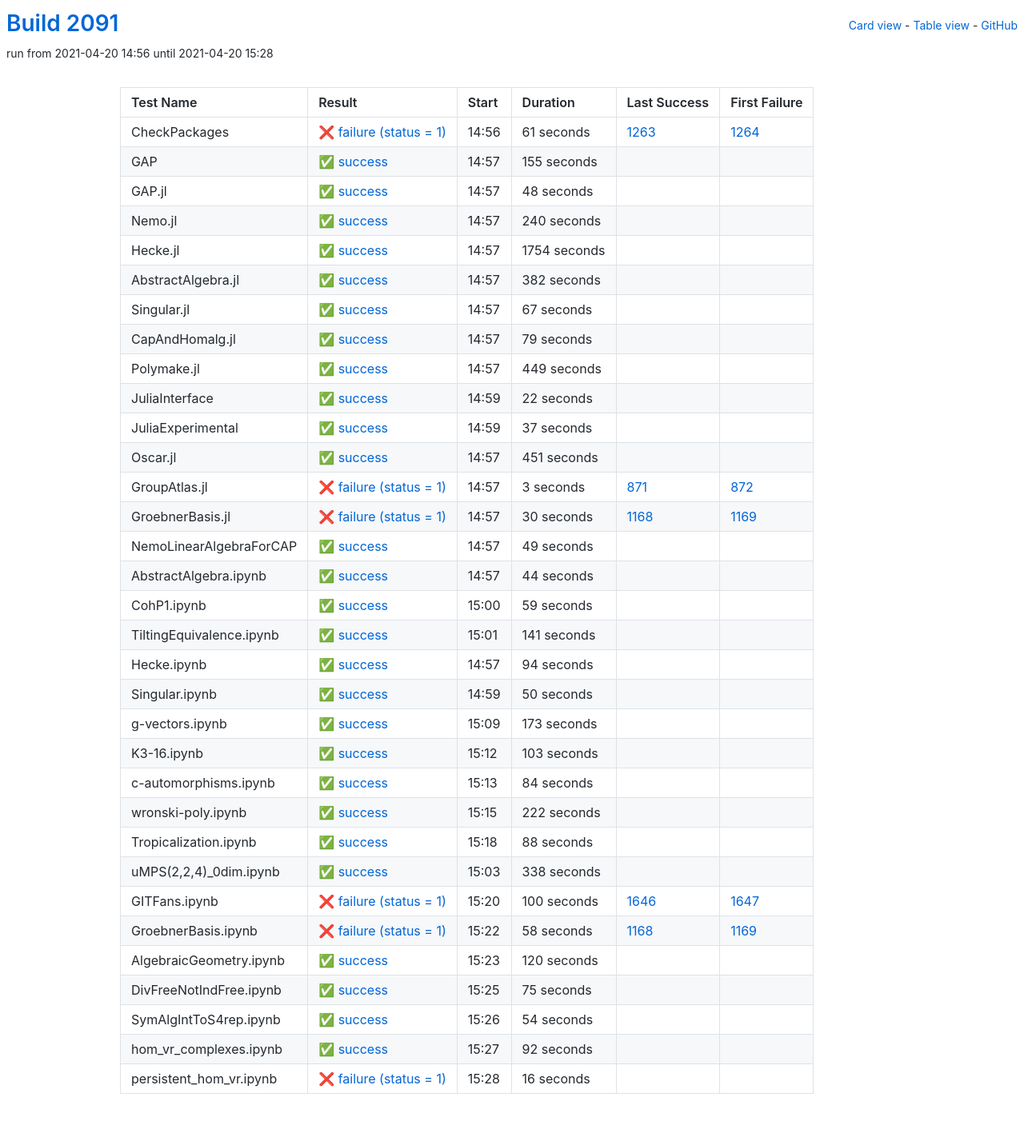
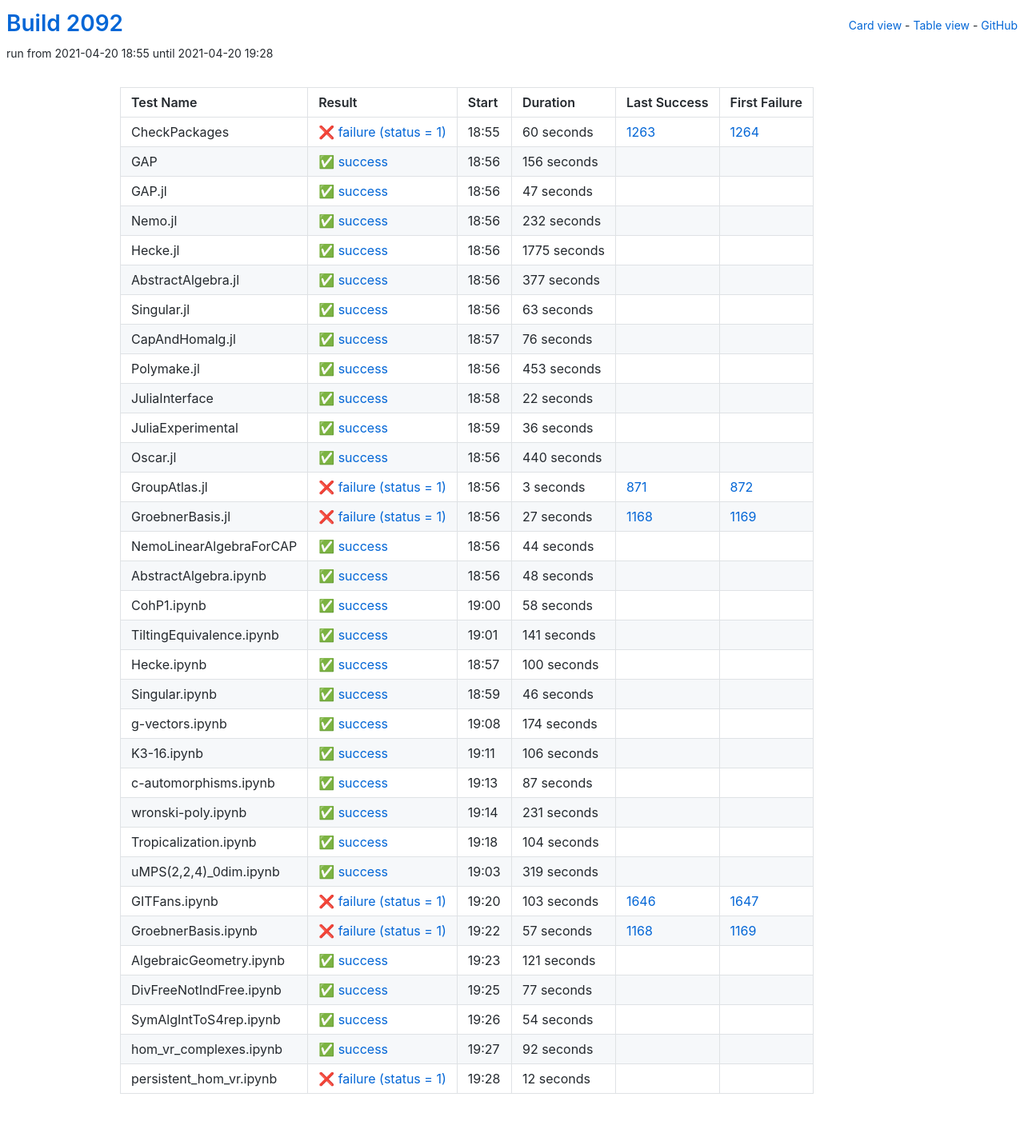
Before and after one commit to oscar-system/oscar-ci-status-stable, a Jekyll site: the page built from table.html, in a window 1280 px wide. Shown: the whole page at 80% size. Built offline with Jekyll 4.4.1, drawn with Linux system fonts in a browser that asks for light colours.

Commit message:
Build #2092

```diff
--- a/_data/ci.yml
+++ b/_data/ci.yml
@@ -1,6 +1,6 @@
 ---
-build: 2091
-build_url: https://oscarci.mathematik.uni-kl.de/job/oscar-stable/2091/
+build: 2092
+build_url: https://oscarci.mathematik.uni-kl.de/job/oscar-stable/2092/
 job: oscar-stable
 organization: oscar-system
 repo: oscar-ci-status-stable
@@ -8,116 +8,116 @@ repourl: https://github.com/oscar-system/oscar-ci-status-stable
 tests:
 - name: CheckPackages
   id: checkpackages
-  log: https://oscarci.mathematik.uni-kl.de/job/oscar-stable/2091/artifact/logs/build-2091/CheckPackages.log
-  start: 2021-04-20 14:56
+  log: https://oscarci.mathematik.uni-kl.de/job/oscar-stable/2092/artifact/logs/build-2092/CheckPackages.log
+  start: 2021-04-20 18:55
   success: false
   exitcode: 1
   status: failure
-  duration: 61
+  duration: 60
   last_success: 1263
   last_success_url: https://oscarci.mathematik.uni-kl.de/job/oscar-stable/1263/
   first_failure: 1264
   first_failure_url: https://oscarci.mathematik.uni-kl.de/job/oscar-stable/1264/
 - name: GAP
   id: gap
-  log: https://oscarci.mathematik.uni-kl.de/job/oscar-stable/2091/artifact/logs/build-2091/GAP.log
-  start: 2021-04-20 14:57
+  log: https://oscarci.mathematik.uni-kl.de/job/oscar-stable/2092/artifact/logs/build-2092/GAP.log
+  start: 2021-04-20 18:56
   success: true
   exitcode: 0
   status: success
-  duration: 155
+  duration: 156
   last_success: false
   last_success_url:
   first_failure: false
   first_failure_url:
 - name: GAP.jl
   id: gap-jl
-  log: https://oscarci.mathematik.uni-kl.de/job/oscar-stable/2091/artifact/logs/build-2091/GAP.jl.log
-  start: 2021-04-20 14:57
+  log: https://oscarci.mathematik.uni-kl.de/job/oscar-stable/2092/artifact/logs/build-2092/GAP.jl.log
+  start: 2021-04-20 18:56
   success: true
   exitcode: 0
   status: success
-  duration: 48
+  duration: 47
   last_success: false
   last_success_url:
   first_failure: false
   first_failure_url:
 - name: Nemo.jl
   id: nemo-jl
-  log: https://oscarci.mathematik.uni-kl.de/job/oscar-stable/2091/artifact/logs/build-2091/Nemo.jl.log
-  start: 2021-04-20 14:57
+  log: https://oscarci.mathematik.uni-kl.de/job/oscar-stable/2092/artifact/logs/build-2092/Nemo.jl.log
+  start: 2021-04-20 18:56
   success: true
   exitcode: 0
   status: success
-  duration: 240
+  duration: 232
   last_success: false
   last_success_url:
   first_failure: false
   first_failure_url:
 - name: Hecke.jl
   id: hecke-jl
-  log: https://oscarci.mathematik.uni-kl.de/job/oscar-stable/2091/artifact/logs/build-2091/Hecke.jl.log
-  start: 2021-04-20 14:57
+  log: https://oscarci.mathematik.uni-kl.de/job/oscar-stable/2092/artifact/logs/build-2092/Hecke.jl.log
+  start: 2021-04-20 18:56
   success: true
   exitcode: 0
   status: success
-  duration: 1754
+  duration: 1775
   last_success: false
   last_success_url:
   first_failure: false
   first_failure_url:
 - name: AbstractAlgebra.jl
   id: abstractalgebra-jl
-  log: https://oscarci.mathematik.uni-kl.de/job/oscar-stable/2091/artifact/logs/build-2091/AbstractAlgebra.jl.log
-  start: 2021-04-20 14:57
+  log: https://oscarci.mathematik.uni-kl.de/job/oscar-stable/2092/artifact/logs/build-2092/AbstractAlgebra.jl.log
+  start: 2021-04-20 18:56
   success: true
   exitcode: 0
   status: success
-  duration: 382
+  duration: 377
   last_success: false
   last_success_url:
   first_failure: false
   first_failure_url:
 - name: Singular.jl
   id: singular-jl
-  log: https://oscarci.mathematik.uni-kl.de/job/oscar-stable/2091/artifact/logs/build-2091/Singular.jl.log
-  start: 2021-04-20 14:57
+  log: https://oscarci.mathematik.uni-kl.de/job/oscar-stable/2092/artifact/logs/build-2092/Singular.jl.log
+  start: 2021-04-20 18:56
   success: true
   exitcode: 0
   status: success
-  duration: 67
+  duration: 63
   last_success: false
   last_success_url:
   first_failure: false
   first_failure_url:
 - name: CapAndHomalg.jl
   id: capandhomalg-jl
-  log: https://oscarci.mathematik.uni-kl.de/job/oscar-stable/2091/artifact/logs/build-2091/CapAndHomalg.jl.log
-  start: 2021-04-20 14:57
+  log: https://oscarci.mathematik.uni-kl.de/job/oscar-stable/2092/artifact/logs/build-2092/CapAndHomalg.jl.log
+  start: 2021-04-20 18:57
   success: true
   exitcode: 0
   status: success
-  duration: 79
+  duration: 76
   last_success: false
   last_success_url:
   first_failure: false
   first_failure_url:
 - name: Polymake.jl
   id: polymake-jl
-  log: https://oscarci.mathematik.uni-kl.de/job/oscar-stable/2091/artifact/logs/build-2091/Polymake.jl.log
-  start: 2021-04-20 14:57
+  log: https://oscarci.mathematik.uni-kl.de/job/oscar-stable/2092/artifact/logs/build-2092/Polymake.jl.log
+  start: 2021-04-20 18:56
   success: true
   exitcode: 0
   status: success
-  duration: 449
+  duration: 453
   last_success: false
   last_success_url:
   first_failure: false
   first_failure_url:
 - name: JuliaInterface
   id: juliainterface
-  log: https://oscarci.mathematik.uni-kl.de/job/oscar-stable/2091/artifact/logs/build-2091/JuliaInterface.log
-  start: 2021-04-20 14:59
+  log: https://oscarci.mathematik.uni-kl.de/job/oscar-stable/2092/artifact/logs/build-2092/JuliaInterface.log
+  start: 2021-04-20 18:58
   success: true
   exitcode: 0
   status: success
@@ -128,32 +128,32 @@ tests:
   first_failure_url:
 - name: JuliaExperimental
   id: juliaexperimental
-  log: https://oscarci.mathematik.uni-kl.de/job/oscar-stable/2091/artifact/logs/build-2091/JuliaExperimental.log
-  start: 2021-04-20 14:59
+  log: https://oscarci.mathematik.uni-kl.de/job/oscar-stable/2092/artifact/logs/build-2092/JuliaExperimental.log
+  start: 2021-04-20 18:59
   success: true
   exitcode: 0
   status: success
-  duration: 37
+  duration: 36
   last_success: false
   last_success_url:
   first_failure: false
   first_failure_url:
 - name: Oscar.jl
   id: oscar-jl
-  log: https://oscarci.mathematik.uni-kl.de/job/oscar-stable/2091/artifact/logs/build-2091/Oscar.jl.log
-  start: 2021-04-20 14:57
+  log: https://oscarci.mathematik.uni-kl.de/job/oscar-stable/2092/artifact/logs/build-2092/Oscar.jl.log
+  start: 2021-04-20 18:56
   success: true
   exitcode: 0
   status: success
-  duration: 451
+  duration: 440
   last_success: false
   last_success_url:
   first_failure: false
   first_failure_url:
 - name: GroupAtlas.jl
   id: groupatlas-jl
-  log: https://oscarci.mathematik.uni-kl.de/job/oscar-stable/2091/artifact/logs/build-2091/GroupAtlas.jl.log
-  start: 2021-04-20 14:57
+  log: https://oscarci.mathematik.uni-kl.de/job/oscar-stable/2092/artifact/logs/build-2092/GroupAtlas.jl.log
+  start: 2021-04-20 18:56
   success: false
   exitcode: 1
   status: failure
@@ -164,32 +164,20 @@ tests:
   first_failure_url: https://oscarci.mathematik.uni-kl.de/job/oscar-stable/872/
 - name: GroebnerBasis.jl
   id: groebnerbasis-jl
-  log: https://oscarci.mathematik.uni-kl.de/job/oscar-stable/2091/artifact/logs/build-2091/GroebnerBasis.jl.log
-  start: 2021-04-20 14:57
+  log: https://oscarci.mathematik.uni-kl.de/job/oscar-stable/2092/artifact/logs/build-2092/GroebnerBasis.jl.log
+  start: 2021-04-20 18:56
   success: false
   exitcode: 1
   status: failure
-  duration: 30
+  duration: 27
   last_success: 1168
   last_success_url: https://oscarci.mathematik.uni-kl.de/job/oscar-stable/1168/
   first_failure: 1169
   first_failure_url: https://oscarci.mathematik.uni-kl.de/job/oscar-stable/1169/
 - name: NemoLinearAlgebraForCAP
   id: nemolinearalgebraforcap
-  log: https://oscarci.mathematik.uni-kl.de/job/oscar-stable/2091/artifact/logs/build-2091/NemoLinearAlgebraForCAP.log
-  start: 2021-04-20 14:57
-  success: true
-  exitcode: 0
-  status: success
-  duration: 49
-  last_success: false
-  last_success_url:
-  first_failure: false
-  first_failure_url:
-- name: AbstractAlgebra.ipynb
-  id: abstractalgebra-ipynb
-  log: https://oscarci.mathematik.uni-kl.de/job/oscar-stable/2091/artifact/logs/build-2091/AbstractAlgebra.ipynb.log
-  start: 2021-04-20 14:57
+  log: https://oscarci.mathematik.uni-kl.de/job/oscar-stable/2092/artifact/logs/build-2092/NemoLinearAlgebraForCAP.log
+  start: 2021-04-20 18:56
   success: true
   exitcode: 0
   status: success
@@ -198,22 +186,34 @@ tests:
   last_success_url:
   first_failure: false
   first_failure_url:
-- name: CohP1.ipynb
-  id: cohp1-ipynb
-  log: https://oscarci.mathematik.uni-kl.de/job/oscar-stable/2091/artifact/logs/build-2091/CohP1.ipynb.log
-  start: 2021-04-20 15:00
+- name: AbstractAlgebra.ipynb
+  id: abstractalgebra-ipynb
+  log: https://oscarci.mathematik.uni-kl.de/job/oscar-stable/2092/artifact/logs/build-2092/AbstractAlgebra.ipynb.log
+  start: 2021-04-20 18:56
   success: true
   exitcode: 0
   status: success
-  duration: 59
+  duration: 48
+  last_success: false
+  last_success_url:
+  first_failure: false
+  first_failure_url:
+- name: CohP1.ipynb
+  id: cohp1-ipynb
+  log: https://oscarci.mathematik.uni-kl.de/job/oscar-stable/2092/artifact/logs/build-2092/CohP1.ipynb.log
+  start: 2021-04-20 19:00
+  success: true
+  exitcode: 0
+  status: success
+  duration: 58
   last_success: false
   last_success_url:
   first_failure: false
   first_failure_url:
 - name: TiltingEquivalence.ipynb
   id: tiltingequivalence-ipynb
-  log: https://oscarci.mathematik.uni-kl.de/job/oscar-stable/2091/artifact/logs/build-2091/TiltingEquivalence.ipynb.log
-  start: 2021-04-20 15:01
+  log: https://oscarci.mathematik.uni-kl.de/job/oscar-stable/2092/artifact/logs/build-2092/TiltingEquivalence.ipynb.log
+  start: 2021-04-20 19:01
   success: true
   exitcode: 0
   status: success
@@ -224,152 +224,152 @@ tests:
   first_failure_url:
 - name: Hecke.ipynb
   id: hecke-ipynb
-  log: https://oscarci.mathematik.uni-kl.de/job/oscar-stable/2091/artifact/logs/build-2091/Hecke.ipynb.log
-  start: 2021-04-20 14:57
+  log: https://oscarci.mathematik.uni-kl.de/job/oscar-stable/2092/artifact/logs/build-2092/Hecke.ipynb.log
+  start: 2021-04-20 18:57
   success: true
   exitcode: 0
   status: success
-  duration: 94
+  duration: 100
   last_success: false
   last_success_url:
   first_failure: false
   first_failure_url:
 - name: Singular.ipynb
   id: singular-ipynb
-  log: https://oscarci.mathematik.uni-kl.de/job/oscar-stable/2091/artifact/logs/build-2091/Singular.ipynb.log
-  start: 2021-04-20 14:59
+  log: https://oscarci.mathematik.uni-kl.de/job/oscar-stable/2092/artifact/logs/build-2092/Singular.ipynb.log
+  start: 2021-04-20 18:59
   success: true
   exitcode: 0
   status: success
-  duration: 50
+  duration: 46
   last_success: false
   last_success_url:
   first_failure: false
   first_failure_url:
 - name: g-vectors.ipynb
   id: g-vectors-ipynb
-  log: https://oscarci.mathematik.uni-kl.de/job/oscar-stable/2091/artifact/logs/build-2091/g-vectors.ipynb.log
-  start: 2021-04-20 15:09
+  log: https://oscarci.mathematik.uni-kl.de/job/oscar-stable/2092/artifact/logs/build-2092/g-vectors.ipynb.log
+  start: 2021-04-20 19:08
   success: true
   exitcode: 0
   status: success
-  duration: 173
+  duration: 174
   last_success: false
   last_success_url:
   first_failure: false
   first_failure_url:
 - name: K3-16.ipynb
   id: k3-16-ipynb
-  log: https://oscarci.mathematik.uni-kl.de/job/oscar-stable/2091/artifact/logs/build-2091/K3-16.ipynb.log
-  start: 2021-04-20 15:12
+  log: https://oscarci.mathematik.uni-kl.de/job/oscar-stable/2092/artifact/logs/build-2092/K3-16.ipynb.log
+  start: 2021-04-20 19:11
   success: true
   exitcode: 0
   status: success
-  duration: 103
+  duration: 106
   last_success: false
   last_success_url:
   first_failure: false
   first_failure_url:
 - name: c-automorphisms.ipynb
   id: c-automorphisms-ipynb
-  log: https://oscarci.mathematik.uni-kl.de/job/oscar-stable/2091/artifact/logs/build-2091/c-automorphisms.ipynb.log
-  start: 2021-04-20 15:13
+  log: https://oscarci.mathematik.uni-kl.de/job/oscar-stable/2092/artifact/logs/build-2092/c-automorphisms.ipynb.log
+  start: 2021-04-20 19:13
   success: true
   exitcode: 0
   status: success
-  duration: 84
+  duration: 87
   last_success: false
   last_success_url:
   first_failure: false
   first_failure_url:
 - name: wronski-poly.ipynb
   id: wronski-poly-ipynb
-  log: https://oscarci.mathematik.uni-kl.de/job/oscar-stable/2091/artifact/logs/build-2091/wronski-poly.ipynb.log
-  start: 2021-04-20 15:15
+  log: https://oscarci.mathematik.uni-kl.de/job/oscar-stable/2092/artifact/logs/build-2092/wronski-poly.ipynb.log
+  start: 2021-04-20 19:14
   success: true
   exitcode: 0
   status: success
-  duration: 222
+  duration: 231
   last_success: false
   last_success_url:
   first_failure: false
   first_failure_url:
 - name: Tropicalization.ipynb
   id: tropicalization-ipynb
-  log: https://oscarci.mathematik.uni-kl.de/job/oscar-stable/2091/artifact/logs/build-2091/Tropicalization.ipynb.log
-  start: 2021-04-20 15:18
+  log: https://oscarci.mathematik.uni-kl.de/job/oscar-stable/2092/artifact/logs/build-2092/Tropicalization.ipynb.log
+  start: 2021-04-20 19:18
   success: true
   exitcode: 0
   status: success
-  duration: 88
+  duration: 104
   last_success: false
   last_success_url:
   first_failure: false
   first_failure_url:
 - name: uMPS(2,2,4)_0dim.ipynb
   id: umps-2-2-4-0dim-ipynb
-  log: https://oscarci.mathematik.uni-kl.de/job/oscar-stable/2091/artifact/logs/build-2091/uMPS-2-2-4-_0dim.ipynb.log
-  start: 2021-04-20 15:03
+  log: https://oscarci.mathematik.uni-kl.de/job/oscar-stable/2092/artifact/logs/build-2092/uMPS-2-2-4-_0dim.ipynb.log
+  start: 2021-04-20 19:03
   success: true
   exitcode: 0
   status: success
-  duration: 338
+  duration: 319
   last_success: false
   last_success_url:
   first_failure: false
   first_failure_url:
 - name: GITFans.ipynb
   id: gitfans-ipynb
-  log: https://oscarci.mathematik.uni-kl.de/job/oscar-stable/2091/artifact/logs/build-2091/GITFans.ipynb.log
-  start: 2021-04-20 15:20
+  log: https://oscarci.mathematik.uni-kl.de/job/oscar-stable/2092/artifact/logs/build-2092/GITFans.ipynb.log
+  start: 2021-04-20 19:20
   success: false
   exitcode: 1
   status: failure
-  duration: 100
+  duration: 103
   last_success: 1646
   last_success_url: https://oscarci.mathematik.uni-kl.de/job/oscar-stable/1646/
   first_failure: 1647
   first_failure_url: https://oscarci.mathematik.uni-kl.de/job/oscar-stable/1647/
 - name: GroebnerBasis.ipynb
   id: groebnerbasis-ipynb
-  log: https://oscarci.mathematik.uni-kl.de/job/oscar-stable/2091/artifact/logs/build-2091/GroebnerBasis.ipynb.log
-  start: 2021-04-20 15:22
+  log: https://oscarci.mathematik.uni-kl.de/job/oscar-stable/2092/artifact/logs/build-2092/GroebnerBasis.ipynb.log
+  start: 2021-04-20 19:22
   success: false
   exitcode: 1
   status: failure
-  duration: 58
+  duration: 57
   last_success: 1168
   last_success_url: https://oscarci.mathematik.uni-kl.de/job/oscar-stable/1168/
   first_failure: 1169
   first_failure_url: https://oscarci.mathematik.uni-kl.de/job/oscar-stable/1169/
 - name: AlgebraicGeometry.ipynb
   id: algebraicgeometry-ipynb
-  log: https://oscarci.mathematik.uni-kl.de/job/oscar-stable/2091/artifact/logs/build-2091/AlgebraicGeometry.ipynb.log
-  start: 2021-04-20 15:23
+  log: https://oscarci.mathematik.uni-kl.de/job/oscar-stable/2092/artifact/logs/build-2092/AlgebraicGeometry.ipynb.log
+  start: 2021-04-20 19:23
   success: true
   exitcode: 0
   status: success
-  duration: 120
+  duration: 121
   last_success: false
   last_success_url:
   first_failure: false
   first_failure_url:
 - name: DivFreeNotIndFree.ipynb
   id: divfreenotindfree-ipynb
-  log: https://oscarci.mathematik.uni-kl.de/job/oscar-stable/2091/artifact/logs/build-2091/DivFreeNotIndFree.ipynb.log
-  start: 2021-04-20 15:25
+  log: https://oscarci.mathematik.uni-kl.de/job/oscar-stable/2092/artifact/logs/build-2092/DivFreeNotIndFree.ipynb.log
+  start: 2021-04-20 19:25
   success: true
   exitcode: 0
   status: success
-  duration: 75
+  duration: 77
   last_success: false
   last_success_url:
   first_failure: false
   first_failure_url:
 - name: SymAlgIntToS4rep.ipynb
   id: symalginttos4rep-ipynb
-  log: https://oscarci.mathematik.uni-kl.de/job/oscar-stable/2091/artifact/logs/build-2091/SymAlgIntToS4rep.ipynb.log
-  start: 2021-04-20 15:26
+  log: https://oscarci.mathematik.uni-kl.de/job/oscar-stable/2092/artifact/logs/build-2092/SymAlgIntToS4rep.ipynb.log
+  start: 2021-04-20 19:26
   success: true
   exitcode: 0
   status: success
@@ -380,8 +380,8 @@ tests:
   first_failure_url:
 - name: hom_vr_complexes.ipynb
   id: hom-vr-complexes-ipynb
-  log: https://oscarci.mathematik.uni-kl.de/job/oscar-stable/2091/artifact/logs/build-2091/hom_vr_complexes.ipynb.log
-  start: 2021-04-20 15:27
+  log: https://oscarci.mathematik.uni-kl.de/job/oscar-stable/2092/artifact/logs/build-2092/hom_vr_complexes.ipynb.log
+  start: 2021-04-20 19:27
   success: true
   exitcode: 0
   status: success
@@ -392,12 +392,12 @@ tests:
   first_failure_url:
 - name: persistent_hom_vr.ipynb
   id: persistent-hom-vr-ipynb
-  log: https://oscarci.mathematik.uni-kl.de/job/oscar-stable/2091/artifact/logs/build-2091/persistent_hom_vr.ipynb.log
-  start: 2021-04-20 15:28
+  log: https://oscarci.mathematik.uni-kl.de/job/oscar-stable/2092/artifact/logs/build-2092/persistent_hom_vr.ipynb.log
+  start: 2021-04-20 19:28
   success: false
   exitcode: 1
   status: failure
-  duration: 16
+  duration: 12
   last_success: false
   last_success_url:
   first_failure: false
```
Also changed, not shown: README.md.
